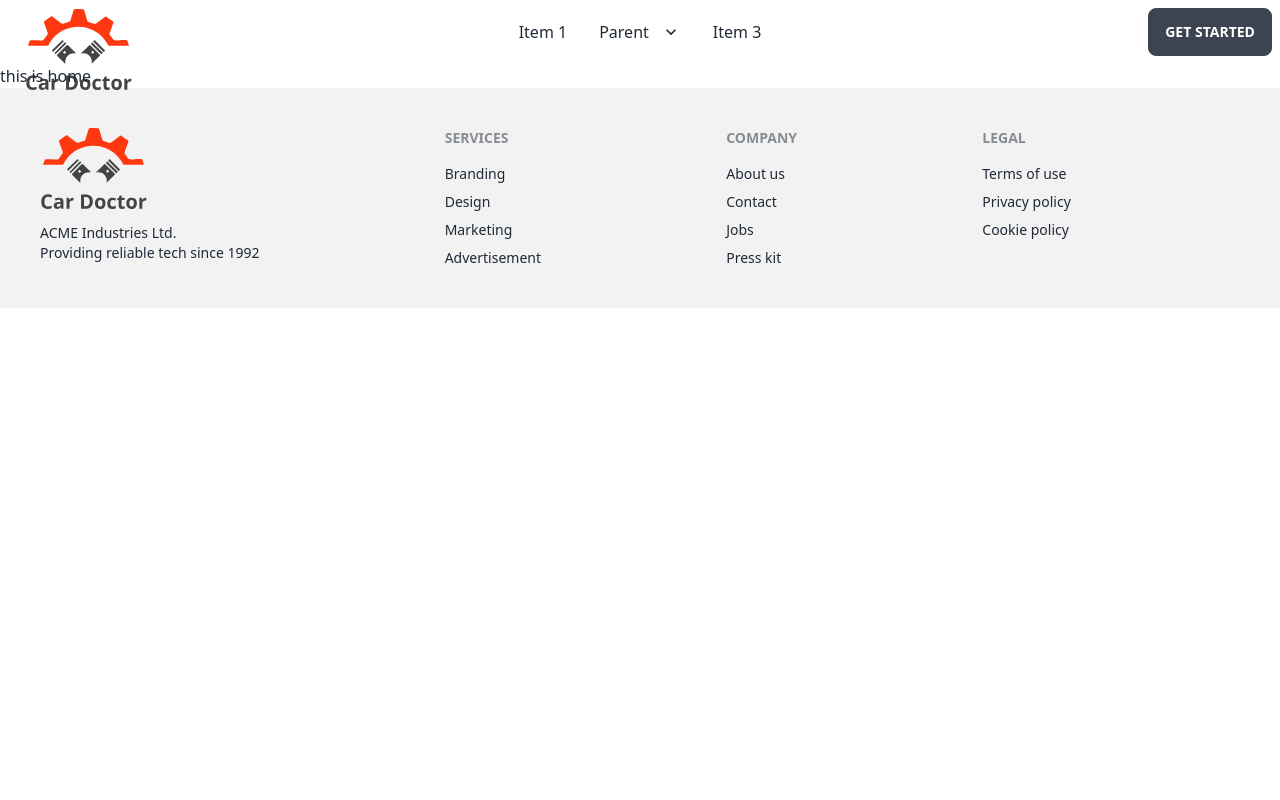
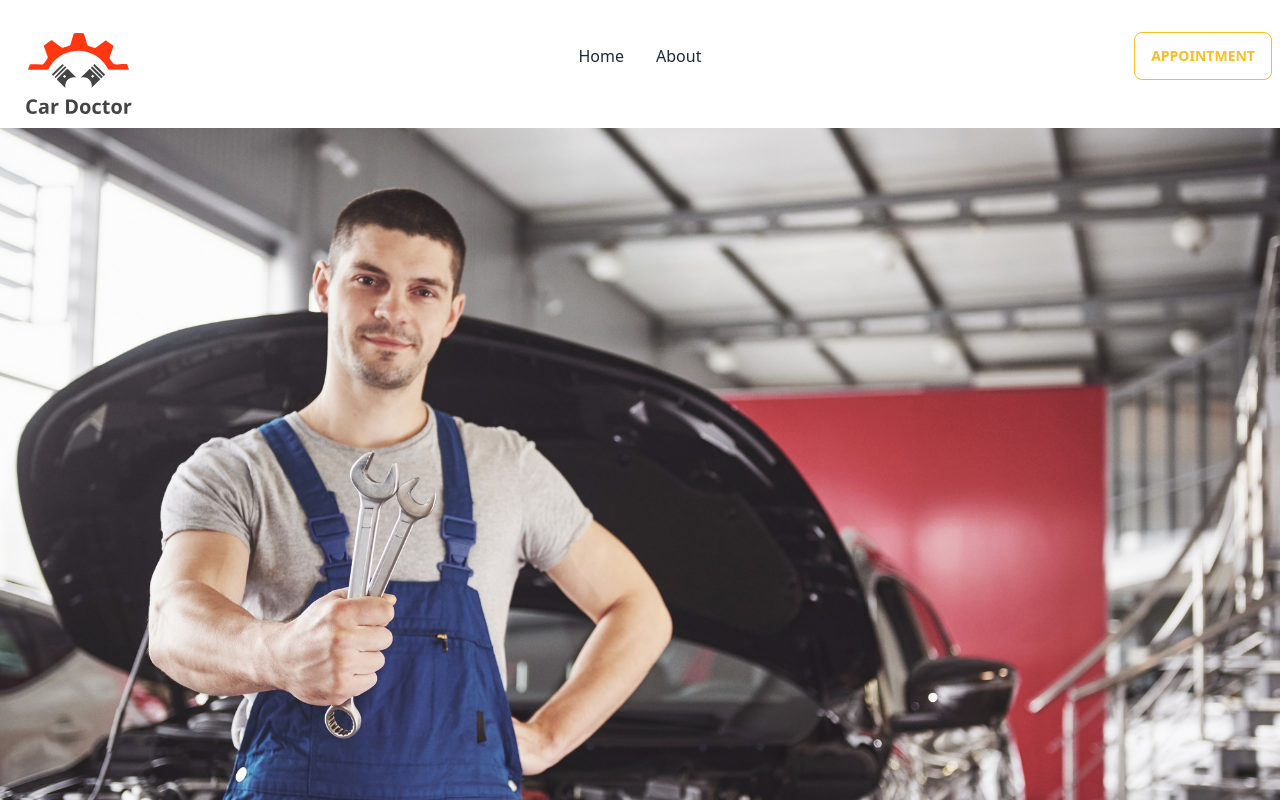
Before and after one commit to siamCSEJnU/car-doctor-client, a React (Vite) app: page / in a window 1280 px wide. Shown: the top 800 px of the page. Built offline with nearby package versions, Linux system fonts and the light colour scheme.

Commit message:
banner section with caruesol integerated in home page

```diff
--- /dev/null
+++ b/src/pages/Home/Banner/Banner.jsx
@@ -0,0 +1,59 @@
+import React from "react";
+import img1 from "../.../../../../assets/images/banner/1.jpg";
+import img2 from "../.../../../../assets/images/banner/2.jpg";
+import img3 from "../.../../../../assets/images/banner/3.jpg";
+import img4 from "../.../../../../assets/images/banner/4.jpg";
+import img5 from "../.../../../../assets/images/banner/5.jpg";
+
+const Banner = () => {
+  return (
+    <div className="carousel w-full">
+      <div id="slide1" className="carousel-item relative w-full">
+        <img src={img1} className="w-full" />
+        <div className="absolute flex justify-end transform -translate-y-1/2 left-5 right-5 bottom-0">
+          <a href="#slide4" className="btn btn-circle mr-5">
+            ❮
+          </a>
+          <a href="#slide2" className="btn btn-circle">
+            ❯
+          </a>
+        </div>
+      </div>
+      <div id="slide2" className="carousel-item relative w-full">
+        <img src={img2} className="w-full" />
+        <div className="absolute flex justify-end transform -translate-y-1/2 left-5 right-5 bottom-0">
+          <a href="#slide1" className="btn btn-circle mr-5">
+            ❮
+          </a>
+          <a href="#slide3" className="btn btn-circle">
+            ❯
+          </a>
+        </div>
+      </div>
+      <div id="slide3" className="carousel-item relative w-full">
+        <img src={img3} className="w-full" />
+        <div className="absolute flex justify-end transform -translate-y-1/2 left-5 right-5 bottom-0">
+          <a href="#slide2" className="btn btn-circle mr-5">
+            ❮
+          </a>
+          <a href="#slide4" className="btn btn-circle">
+            ❯
+          </a>
+        </div>
+      </div>
+      <div id="slide4" className="carousel-item relative w-full">
+        <img src={img4} className="w-full" />
+        <div className="absolute flex justify-end transform -translate-y-1/2 left-5 right-5 bottom-0">
+          <a href="#slide3" className="btn btn-circle mr-5">
+            ❮
+          </a>
+          <a href="#slide1" className="btn btn-circle">
+            ❯
+          </a>
+        </div>
+      </div>
+    </div>
+  );
+};
+
+export default Banner;
--- a/src/pages/Home/Home/Home.jsx
+++ b/src/pages/Home/Home/Home.jsx
@@ -1,9 +1,10 @@
 import React from "react";
+import Banner from "../Banner/Banner";
 
 const Home = () => {
   return (
     <div>
-      <h2>this is home</h2>
+      <Banner></Banner>
     </div>
   );
 };
--- a/src/pages/Shared/NavBar/NavBar.jsx
+++ b/src/pages/Shared/NavBar/NavBar.jsx
@@ -1,10 +1,22 @@
 import React from "react";
+
+import logo from "../../../assets/logo.svg";
 import { Link } from "react-router-dom";
-import logo from "../../../assets/logo.svg";
 
 const NavBar = () => {
+  const navItems = (
+    <>
+      {" "}
+      <li>
+        <Link to="/"> Home</Link>
+      </li>
+      <li>
+        <Link to="/about">About</Link>
+      </li>
+    </>
+  );
   return (
-    <div className="navbar bg-base-100">
+    <div className="navbar bg-base-100 h-28 mb-4">
       <div className="navbar-start">
         <div className="dropdown">
           <label tabIndex={0} className="btn btn-ghost lg:hidden">
@@ -27,34 +39,7 @@ const NavBar = () => {
             tabIndex={0}
             className="menu menu-compact dropdown-content mt-3 p-2 shadow bg-base-100 rounded-box w-52"
           >
-            <li>
-              <a>Item 1</a>
-            </li>
-            <li tabIndex={0}>
-              <a className="justify-between">
-                Parent
-                <svg
-                  className="fill-current"
-                  xmlns="http://www.w3.org/2000/svg"
-                  width="24"
-                  height="24"
-                  viewBox="0 0 24 24"
-                >
-                  <path d="M8.59,16.58L13.17,12L8.59,7.41L10,6L16,12L10,18L8.59,16.58Z" />
-                </svg>
-              </a>
-              <ul className="p-2">
-                <li>
-                  <a>Submenu 1</a>
-                </li>
-                <li>
-                  <a>Submenu 2</a>
-                </li>
-              </ul>
-            </li>
-            <li>
-              <a>Item 3</a>
-            </li>
+            {navItems}
           </ul>
         </div>
         <Link to="/" className="btn btn-ghost normal-case text-xl">
@@ -62,39 +47,10 @@ const NavBar = () => {
         </Link>
       </div>
       <div className="navbar-center hidden lg:flex">
-        <ul className="menu menu-horizontal px-1">
-          <li>
-            <a>Item 1</a>
-          </li>
-          <li tabIndex={0}>
-            <a>
-              Parent
-              <svg
-                className="fill-current"
-                xmlns="http://www.w3.org/2000/svg"
-                width="20"
-                height="20"
-                viewBox="0 0 24 24"
-              >
-                <path d="M7.41,8.58L12,13.17L16.59,8.58L18,10L12,16L6,10L7.41,8.58Z" />
-              </svg>
-            </a>
-            <ul className="p-2">
-              <li>
-                <a>Submenu 1</a>
-              </li>
-              <li>
-                <a>Submenu 2</a>
-              </li>
-            </ul>
-          </li>
-          <li>
-            <a>Item 3</a>
-          </li>
-        </ul>
+        <ul className="menu menu-horizontal px-1">{navItems}</ul>
       </div>
       <div className="navbar-end">
-        <a className="btn">Get started</a>
+        <button className="btn btn-outline btn-warning">Appointment</button>
       </div>
     </div>
   );
```
